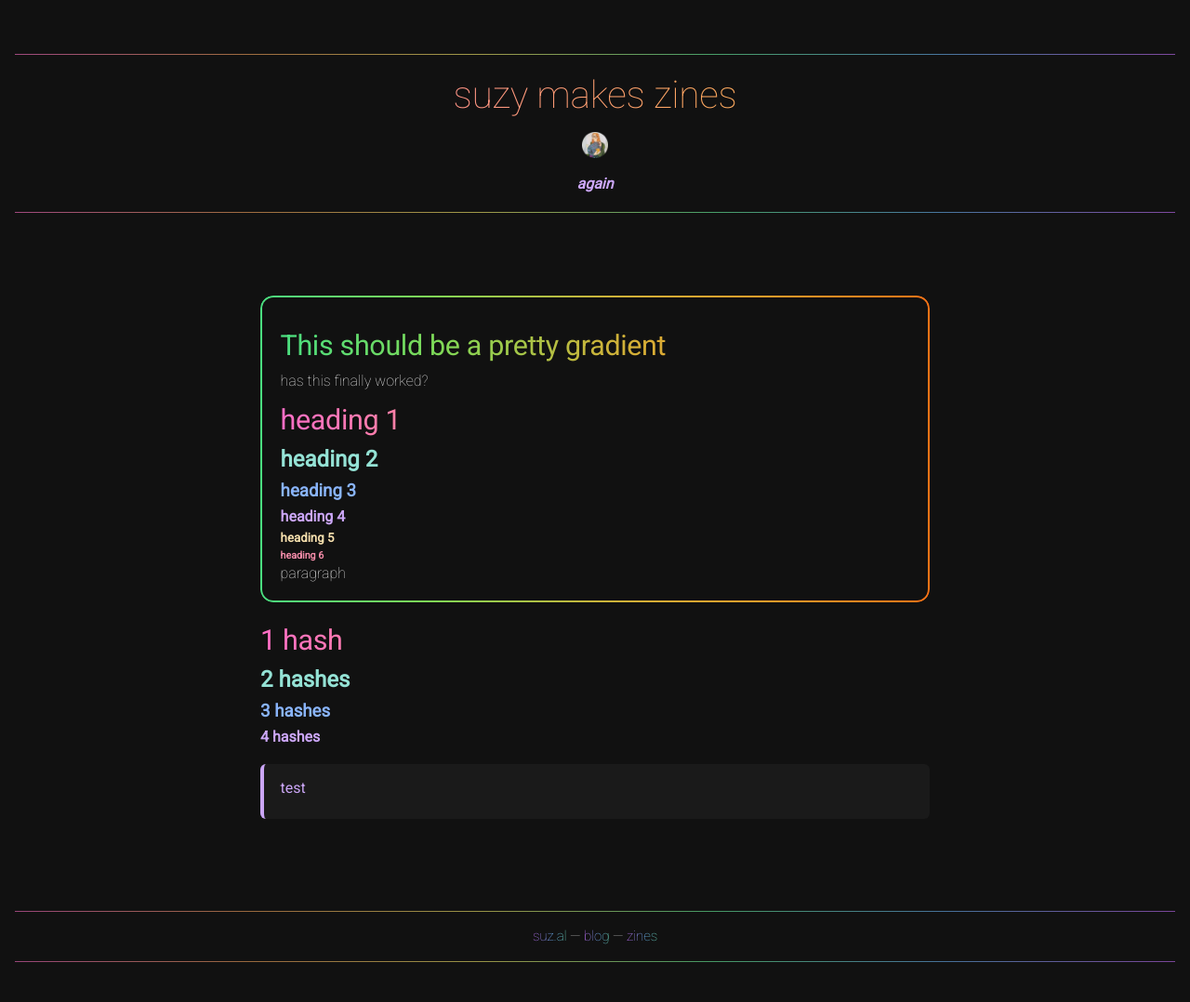
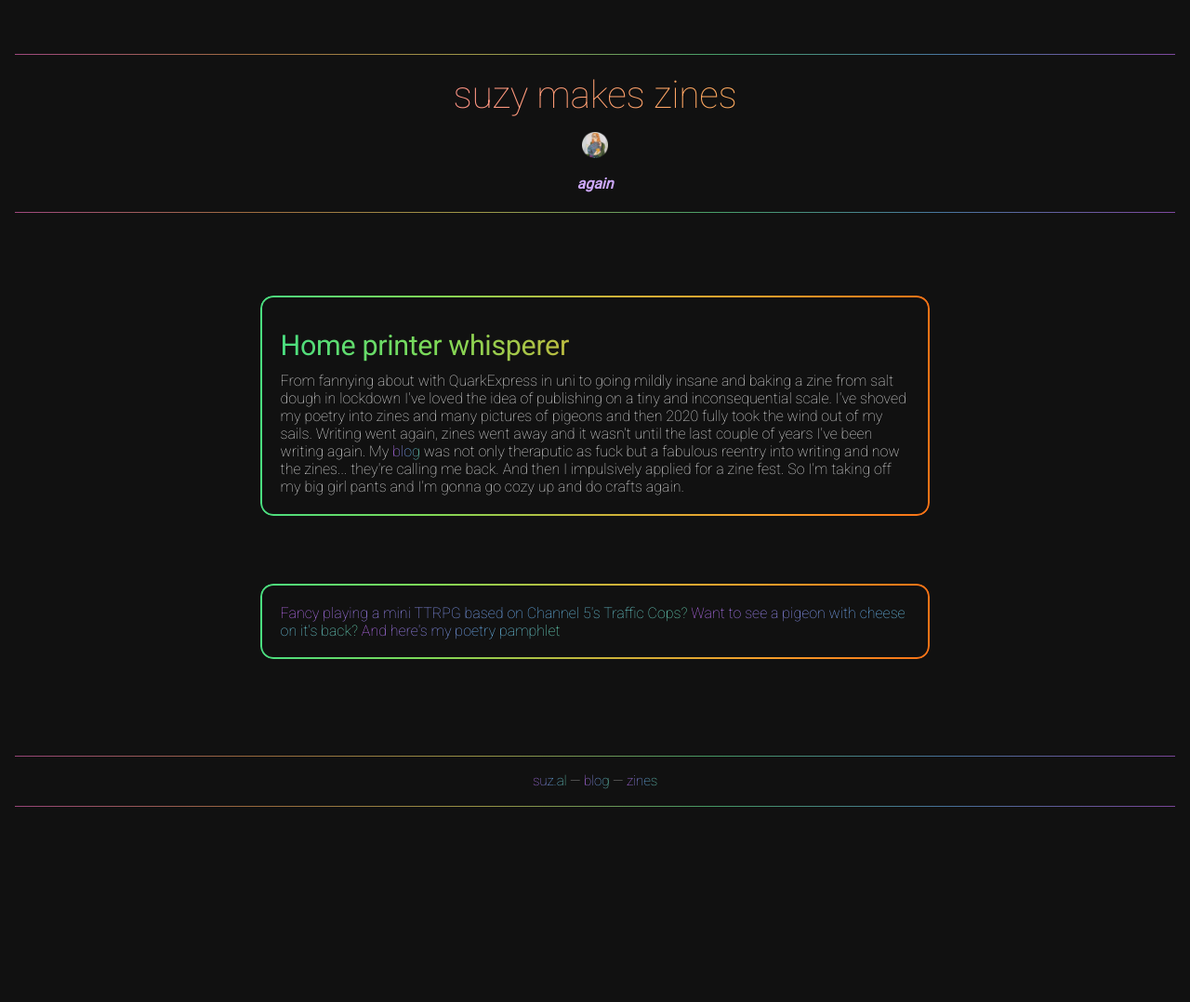
Before and after one commit to Marmitewarlock/suzal, a Jekyll site: the page built from zines/index.md, in a window 1280 px wide. Shown: the whole page at 93% size. Built offline with Jekyll 4.4.1, drawn with Linux system fonts in a browser that asks for light colours; after the commit the page ends 911 px from its top, so only the background shows below that.

Commit message:
Update index.md

```diff
--- a/zines/index.md
+++ b/zines/index.md
@@ -5,21 +5,13 @@ permalink: /zines
 description: again
 ---
 <div class="rv-page-card">
-  <h1 class="gradient-text">This should be a pretty gradient</h1>
-  has this finally worked?
-<h1>heading 1</h1>
-<h2>heading 2</h2>
-  <h3>heading 3</h3>
-  <h4>heading 4</h4>
-  <h5>heading 5</h5>
-  <h6>heading 6</h6>
-paragraph
-
+  <h1 class="gradient-text">Home printer whisperer</h1>
+  From fannying about with QuarkExpress in uni to going mildly insane and baking a zine from salt dough in lockdown I've loved the idea of publishing on a tiny and inconsequential scale. I've shoved my poetry into zines and many pictures of pigeons and then 2020 fully took the wind out of my sails. Writing went again, zines went away and it wasn't until the last couple of years I've been writing again.
+  My <a href="http://blog.suz.al">blog</a> was not only theraputic as fuck but a fabulous reentry into writing and now the zines... they're calling me back. And then I impulsively applied for a zine fest. So I'm taking off my big girl pants and I'm gonna go cozy up and do crafts again.
 </div>
-# 1 hash
-## 2 hashes
-### 3 hashes
-#### 4 hashes
-
->[!note]
->test
+<br>
+<div class="rv-page-card">
+<a href="https://drive.google.com/file/d/1AzPulF2h8-KgramUllYy2SSF9KKUeJqp/view?usp=drive_link">Fancy playing a mini TTRPG based on Channel 5's Traffic Cops?</a>
+<a href="https://drive.google.com/file/d/1ywcay3wBgpz8P3sM5sLICo0ZQ1ZOtrww/view?usp=drive_link">Want to see a pigeon with cheese on it's back?</a>
+<a href="https://drive.google.com/file/d/1SQWaPosvdXeFWhiptOcSg9muKtVAyy8l/view?usp=drive_link">And here's my poetry pamphlet</a>
+</div>
```
